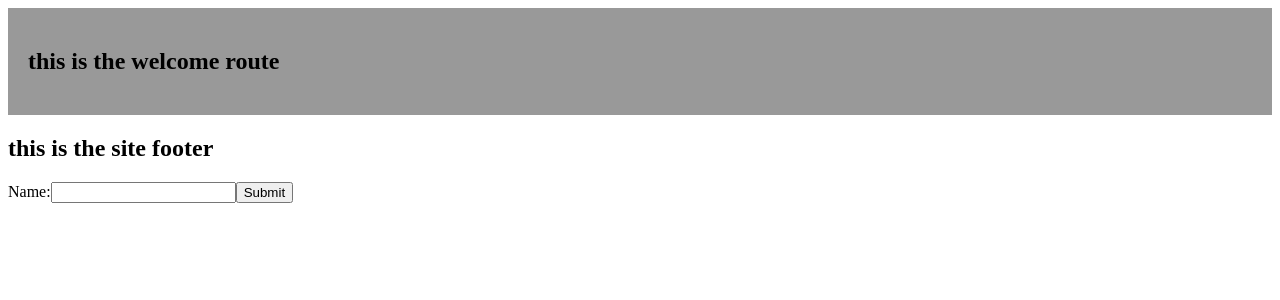
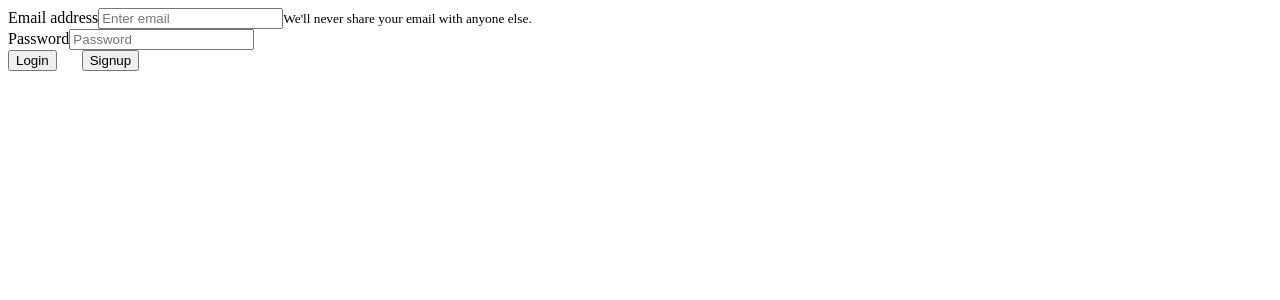
Before and after one commit to abacef/meet-bask, a React (Create React App) app: page / in a window 1280 px wide. Shown: the top 300 px of the page. Built offline with nearby package versions, Linux system fonts and the light colour scheme; no server answers.

Commit message:
added firebase files

```diff
--- /dev/null
+++ b/src/Home.js
@@ -0,0 +1,27 @@
+import React, { Component } from 'react';
+import fire from './config/Fire';
+
+class Home extends Component {
+    constructor(props) {
+        super(props);
+        this.logout = this.logout.bind(this);
+    }
+
+
+    logout() {
+        fire.auth().signOut();
+    }
+
+    render() {
+        return (
+               <div>
+                <h1>Welcome to Home</h1>
+               <button onClick={this.logout}>Logout</button>
+            </div>
+        );
+
+    }
+
+}
+
+export default Home;
--- /dev/null
+++ b/src/Login.js
@@ -0,0 +1,58 @@
+import React, { Component } from 'react';
+import { Link } from 'react-router-dom';
+import fire from './config/Fire';
+
+class Login extends Component {
+  constructor(props) {
+    super(props);
+    this.login = this.login.bind(this);
+    this.handleChange = this.handleChange.bind(this);
+    this.signup = this.signup.bind(this);
+    this.state = {
+      email: '',
+      password: ''
+    };
+  }
+
+  handleChange(e) {
+    this.setState({ [e.target.name]: e.target.value });
+  }
+
+  login(e) {
+    e.preventDefault();
+    fire.auth().signInWithEmailAndPassword(this.state.email, this.state.password).then((u)=>{
+    }).catch((error) => {
+        console.log(error);
+      });
+  }
+
+  signup(e){
+    e.preventDefault();
+    fire.auth().createUserWithEmailAndPassword(this.state.email, this.state.password).then((u)=>{
+    }).then((u)=>{console.log(u)})
+    .catch((error) => {
+        console.log(error);
+      })
+  }
+  render() {
+    return (
+       <div className="col-md-6">
+       <form>
+      <div class="form-group">
+       <label for="exampleInputEmail1">Email address</label>
+       <input value={this.state.email} onChange={this.handleChange} type="email" name="email" class="form-control" id="exampleInputEmail1" aria-describedby="emailHelp" placeholder="Enter email" />
+       <small id="emailHelp" class="form-text text-muted">We'll never share your email with anyone else.</small>
+      </div>
+       <div class="form-group">
+      <label for="exampleInputPassword1">Password</label>
+      <input value={this.state.password} onChange={this.handleChange} type="password" name="password" class="form-control" id="exampleInputPassword1" placeholder="Password" />
+      </div>
+      <button type="submit" onClick={this.login} class="btn btn-primary">Login</button>
+      <button onClick={this.signup} style={{marginLeft: '25px'}} className="btn btn-success">Signup</button>
+ </form>
+
+ </div>
+    );
+  }
+}
+export default Login;
--- a/src/components/App.js
+++ b/src/components/App.js
@@ -1,22 +1,43 @@
 import React, { Component } from 'react';
 import logo from '../logo.svg';
-
-import Routes from  "./Routes"
-import SiteFooter from "./SiteFooter"
+import fire from '../config/Fire';
+import Routes from  "./Routes";
+import SiteFooter from "./SiteFooter";
+import Login from '../Login';
+import Home from '../Home';
 
 import { BrowserRouter } from "react-router-dom";
 
-export default class App extends Component {
+class App extends Component {
+  constructor() {
+    super();
+    this.state = ({
+      user: null,
+    });
+    this.authListener = this.authListener.bind(this);
+  }
 
+  componentDidMount() {
+    this.authListener();
+  }
+
+  authListener() {
+    fire.auth().onAuthStateChanged((user) => {
+      console.log(user);
+      if (user) {
+        this.setState({ user });
+        localStorage.setItem('user', user.uid);
+      } else {
+        this.setState({ user: null });
+        localStorage.removeItem('user');
+      }
+    });
+  }
   render() {
-    console.log("Rendering " + this.constructor.name);
     return (
-      <BrowserRouter>
-        <div>
-          <Routes />
-          <SiteFooter />
-        </div>
-      </BrowserRouter>
+     <div className="App">{this.state.user ? ( <Home/>) : (<Login />)}</div>
     );
-  }
 }
+}
+
+ export default App;
--- /dev/null
+++ b/src/config/Fire.js
@@ -0,0 +1,12 @@
+import firebase from 'firebase';
+
+ const config = {
+    apiKey: "AIzaSyDLa3N_OeAiFWgCcN043KZV_DJnMLh3EYk",
+    authDomain: "brickhackfun.firebaseapp.com",
+    databaseURL: "https://brickhackfun.firebaseio.com",
+    projectId: "brickhackfun",
+    storageBucket: "brickhackfun.appspot.com",
+    messagingSenderId: "144964126477"
+  };
+  const fire = firebase.initializeApp(config);
+  export default fire;
```
Also changed, not shown: 1 other file (tests, documents, lock files or other folders).
